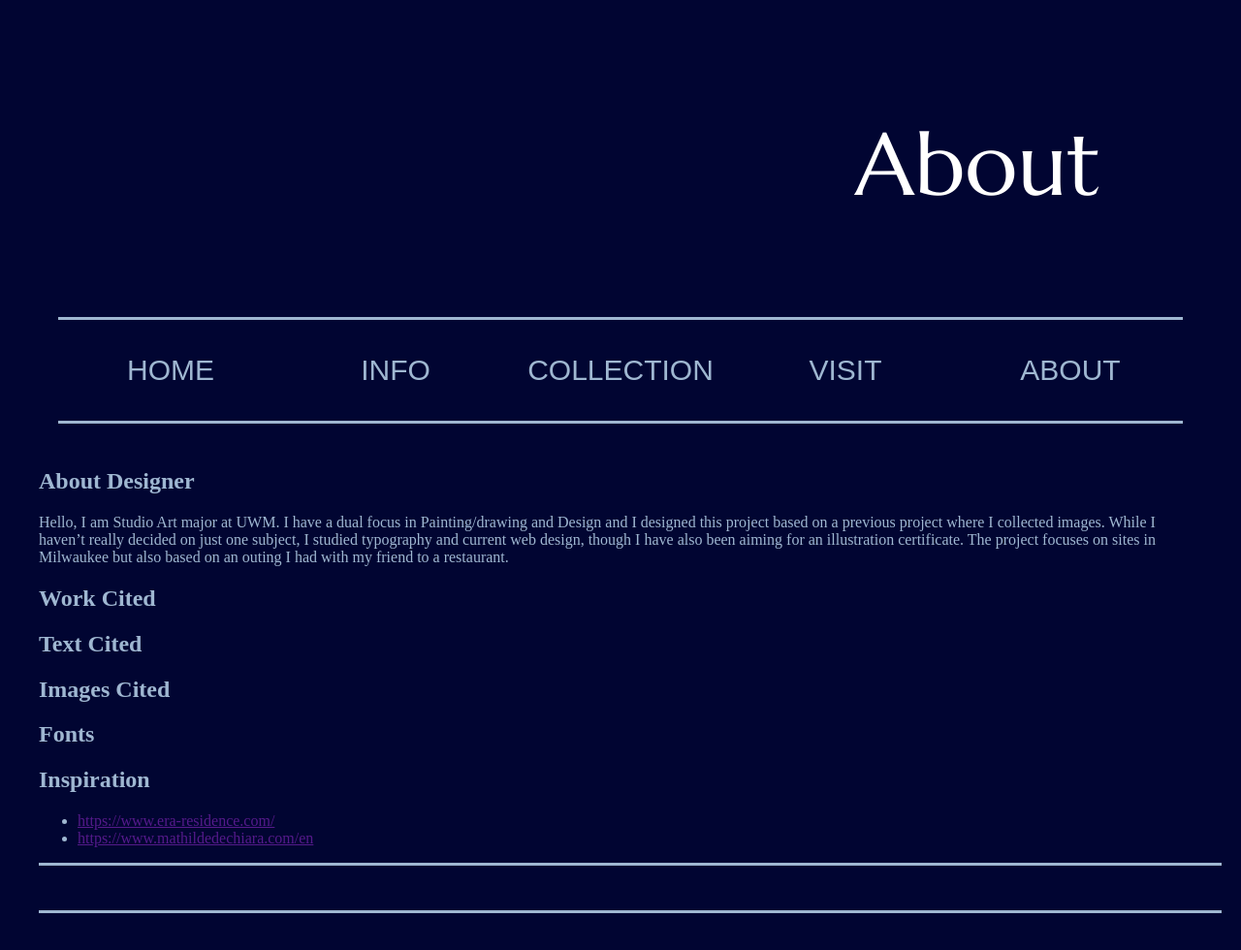
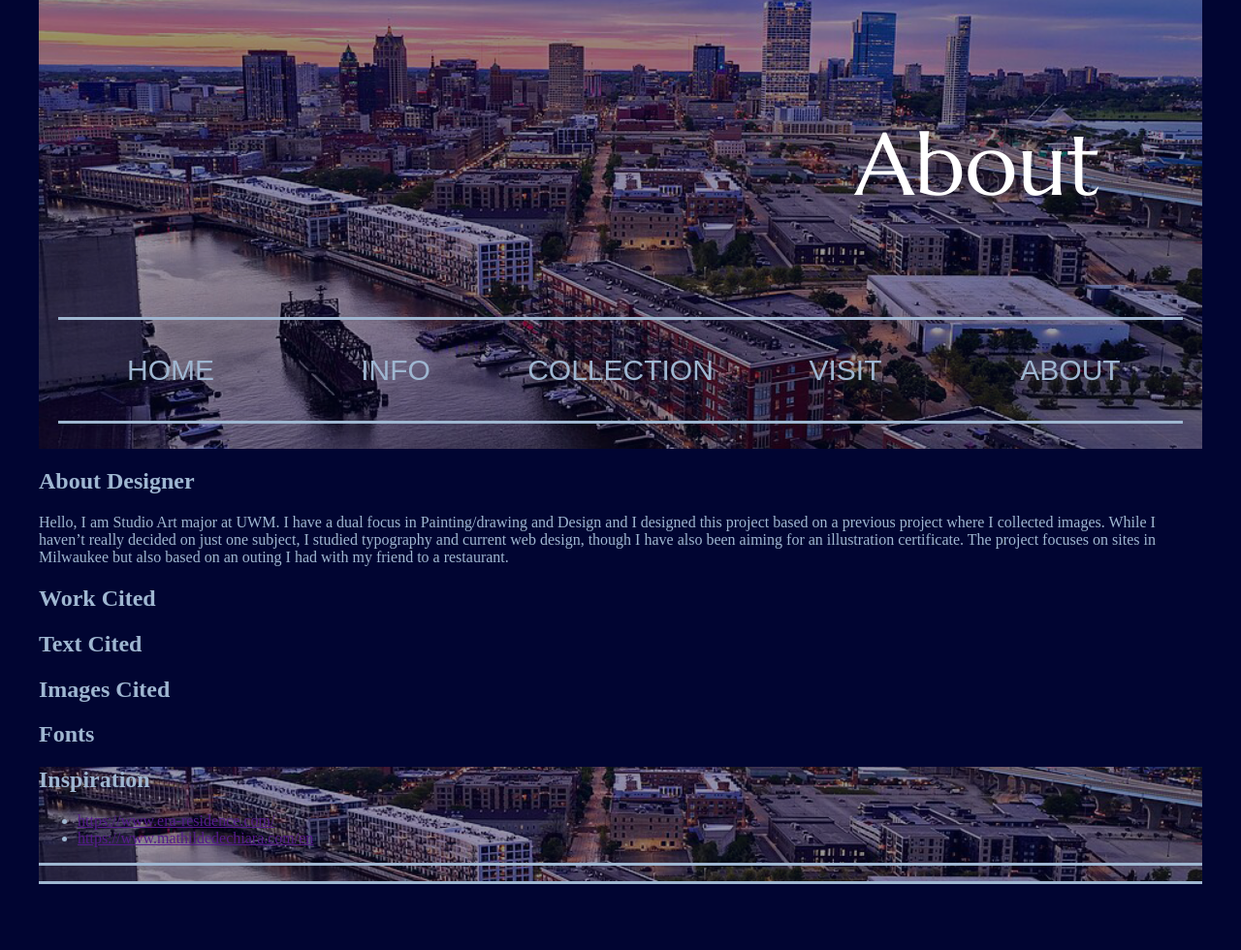
Before and after one commit to UserCorrea/final-project-city, a plain HTML site: page about.html in a window 1280 px wide. Shown: the whole page at 97% size. Before the commit the page ends 942 px from the top, so only its background shows below. Drawn offline with Linux system fonts and the light colour scheme.

Commit message:
changes to layout

```diff
--- a/about.css
+++ b/about.css
@@ -7,7 +7,6 @@ html {
   --navy: #010532;
   --hover-background: rgba(245, 135, 31, 0.22);
   --hover-text: #ffae00;}
-
 
 
 body {
@@ -32,11 +31,12 @@ body {
 }
 
 .page-header {
-  background-color: var(--light --purple-light);
-  background-image: url(images/stripes-top.png);
+  background-image: url(Image/city_site01.1.png);
   background-repeat: no-repeat;
-  background-size: 100% auto;
+  background-size: cover;
+  background-position: center;
 }
+
 
 .page-title {
   margin: 0 0 80px 0;
@@ -100,11 +100,18 @@ body {
 
 }
 
+.background-image {
+  background-image: url(Image/city_site01.1.png);
+  background-repeat: no-repeat;
+  background-size: cover;
+  background-position: center;
+
+
+}
 
 .border-footer {
-  padding: 15px;
   border-top:3px solid var(--light-blue);
   border-bottom: 3px solid var(--light-blue);
-  width: 1190px;
-  margin: 0 auto;
+  margin: 0 auto 100px auto;
+
 }
--- a/about.html
+++ b/about.html
@@ -20,6 +20,7 @@
       </ul>
     </nav>
   </header>
+
   <main>
 
    <h2> About Designer</h2>
@@ -29,32 +30,19 @@
     <h2>Text Cited</h2>
     <h2>Images Cited</h2>
     <h2>Fonts</h2>
+
+  <div class="background-image">
     <h2>Inspiration</h2>
     <ul>
       <li><a href="">https://www.era-residence.com/</a></li>
       <li><a href="">https://www.mathildedechiara.com/en</a></li>
     </ul>
-  </div>
+  <footer class="border-footer">
+  <p>   </p>
+  </footer>
+<p> </p>
   </main>
-
-<footer class="border-footer">
-  <p>   </p>
-</footer>
-
+</div>
 </body>
 
-
-
-
-
-
-
-
-
-
-
-
-
-
-
 </html>
--- a/visit-info.css
+++ b/visit-info.css
@@ -13,11 +13,16 @@
 
 /* ---------- Page (designed at 1200px wide) ---------- */
 body {
-  max-width: 1200px;
+
   margin: 0 auto;
   background-color: var(--navy);
   color: var(--light-text);
   font-family: "Cormorant Garamond", serif;
+}
+
+.wrapper {
+  max-width: 1150px;
+  margin: 0 auto;
 }
 
 .page-width {
@@ -27,12 +32,13 @@ body {
 
 /* Header*/
 
-/* Export the diagonal stripes behind the header + dates as images/stripes-top.png (1200 x 870) */
+/* Export the diagonal stripes behind the header + dates as images/stripes-top.png (1200 x 870) */image-strip
 .page-header {
-  background-color: var(--indigo);
-  background-image: url(images/stripes-top.png);
+  background-image: url(Image/Untitled-1.png);
   background-repeat: no-repeat;
-  background-size: 100% auto;
+  background-size: cover;
+  max-width: 1440px;
+  background-position: center;
 }
 
 .page-title {
@@ -150,15 +156,17 @@ body {
 /* ---------- Map ---------- */
 /* Export the diagonal stripes behind the map as images/stripes-bottom.png (1200 x 1130) */
 .map-section {
-  background-color: var(--indigo);
-  background-image: url(images/stripes-bottom.png);
+  background-image: url(Image/bottemstrip.png);
   background-repeat: no-repeat;
-  background-size: 100% auto;
-  padding: 224px 0 130px 134px;
+  background-position: center;
+  background-size: cover;
+  padding: 224px 0 130px 0px;
+  max-width: 1440px;
 }
 
 .map-section .section-heading {
   margin: 0 0 64px 12px;
+  background-position: center;
 }
 
 .map-image {
@@ -168,29 +176,10 @@ body {
 }
 
 /* ---------- Footer ---------- */
-.page-footer {
-  background-color: var(--indigo);
+
+.border-footer {
+  padding: 15px;
+  border-top:3px solid var(--light-blue);
+  border-bottom: 3px solid var(--light-blue);
+  margin: 0 auto;
 }
-
-.footer-list {
-  display: flex;
-  justify-content: space-around;
-  margin: 0 50px;
-  padding: 70px 0;
-  border-top: 2px solid var(--line);
-  list-style: none;
-}
-
-.footer-link {
-  color: var(--soft-text);
-  text-decoration: none;
-  text-transform: uppercase;
-  font-family: "Josefin Sans", sans-serif;
-  font-weight: 700;
-  font-size: 26px;
-  line-height: 30px;
-}
-
-.footer-link:hover {
-  color: var(--gold);
-}
```
Also changed, not shown: visit-info.html (+12 -5 lines), Image/Untitled-1.png (added), Image/bottemstrip.png (added).
